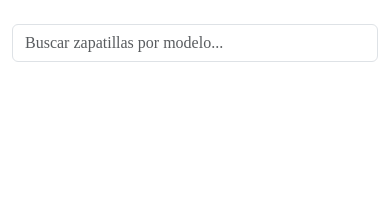
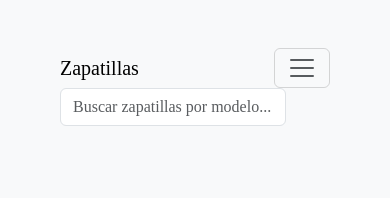
Before and after one commit to sebitaa98k/ProyectoSemestralCusa, a plain HTML site: page zapatillas.html in a window 390 px wide. Drawn offline with nearby package versions, Linux system fonts and the light colour scheme; no server answers.

Commit message:
commit v2, falta carrito y login

```diff
--- a/zapatillas.html
+++ b/zapatillas.html
@@ -20,24 +20,29 @@
     </header>
 
     <main>
-        <!--Generacion de las cards de adidas  -->
-        <!-- Arreglar el estilo de las cards de las adidas -->
-        <div class="container mt-4">
+      <nav class="navbar navbar-expand-lg bg-body-tertiary p-5">
+        <div class="container-fluid">
             <!-- navbar que por suerte sirve para las dos XD -->
             <!-- Arreglar el estilo de la navbar -->
-            <input type="text" id="nombre" class="form-control mb-4" placeholder="Buscar zapatillas por modelo...">
-            <div class="row" id="card-container">
+            <a class="navbar-brand" href="#">Zapatillas</a>
+
+            <button class="navbar-toggler" type="button" data-bs-toggle="collapse" data-bs-target="#navbarText" aria-controls="navbarText" aria-expanded="false" aria-label="Toggle navigation">
+              <span class="navbar-toggler-icon"></span>
+            </button>
+
+            <form class="d-flex" role="search">
+                <input type="text" id="nombre" class="form-control mb-4" placeholder="Buscar zapatillas por modelo...">
+
+            </form>
+
 
             </div>
         </div>
-        <!--Generacion de las cards de nike  -->
-        <!-- Arreglar el estilo de las cards de las nikes -->
-        <div class="container mt-4">
-            <div class="row" id="nikecard-container">
+    </nav>
 
-            </div>
-        </div>
-
+    <div class="container mt-4">
+      <div class="row" id="card-container"></div>
+    </div>
     </main>
 
     <footer>
```
